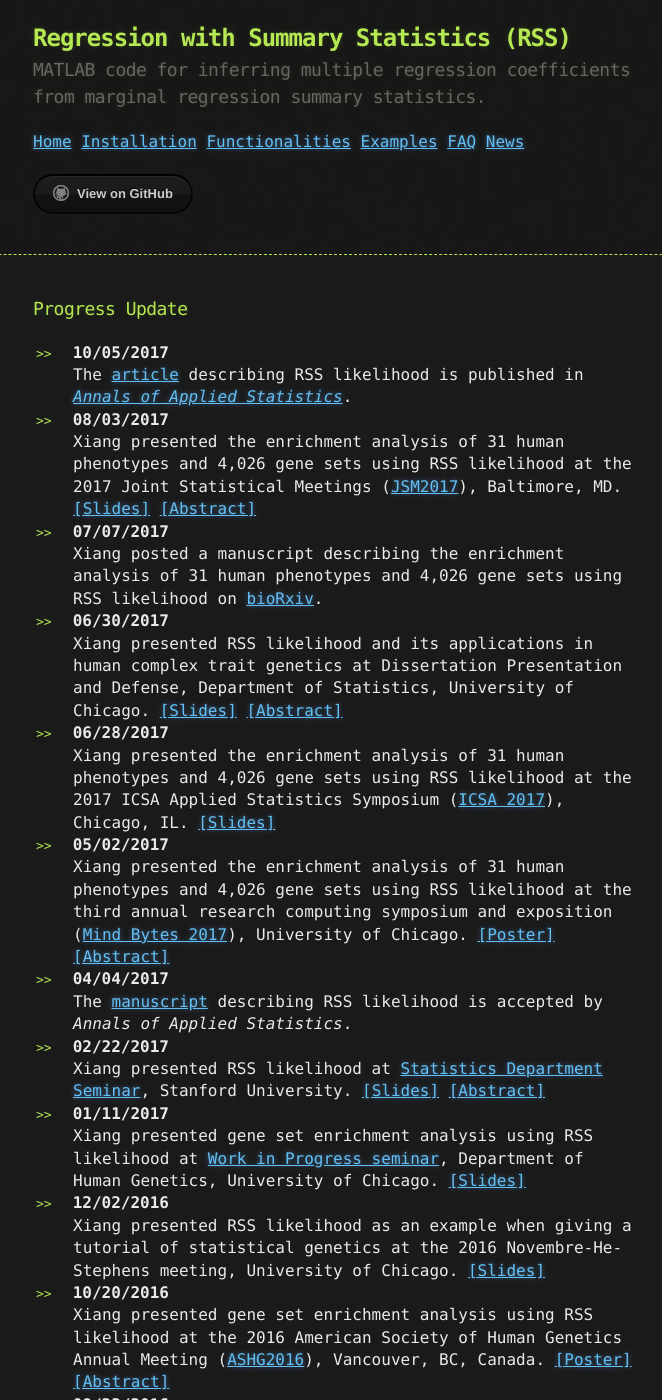
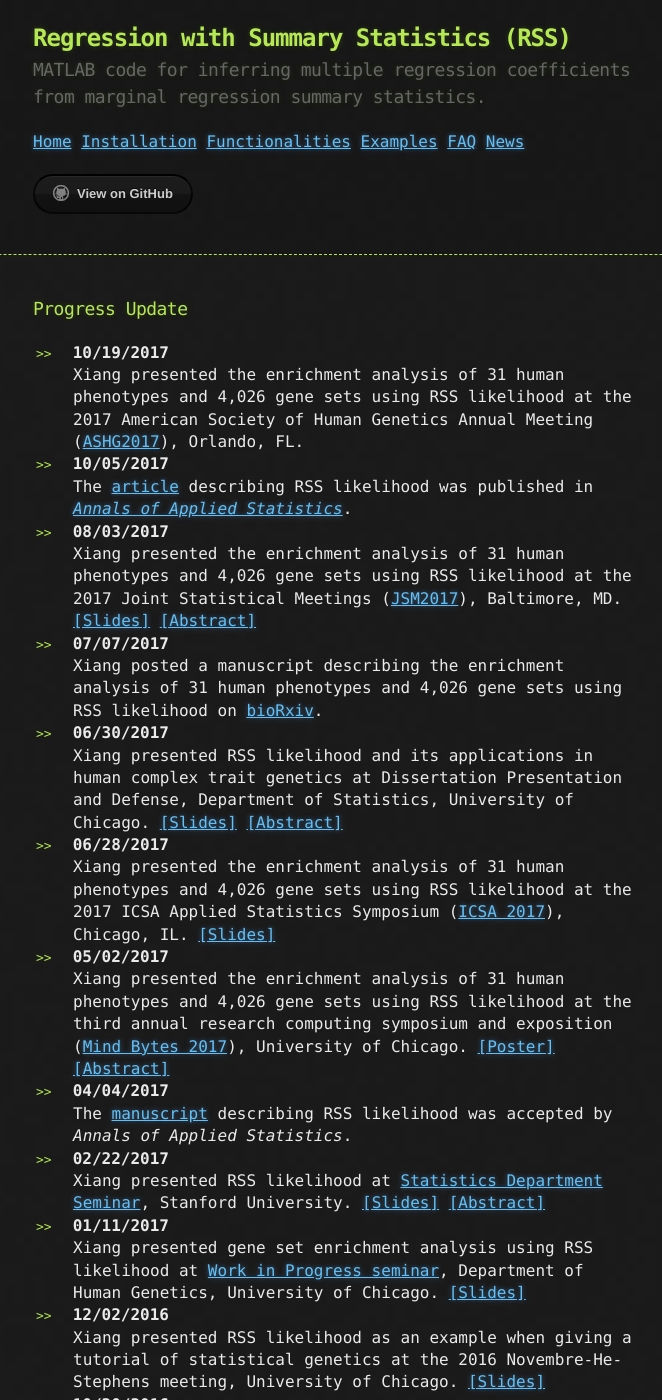
Before and after one commit to stephenslab/rss, a Jekyll site: the page built from docs/News.md, in a window 1280 px wide and 1400 px high. Shown: the whole window, without its empty margins (307-969 px from the left). Built offline with Jekyll 4.4.1, drawn with Linux system fonts in a browser that asks for light colours; our own code applies the rules of GitHub Pages for plain Markdown files.

Commit message:
update news

```diff
--- a/docs/News.md
+++ b/docs/News.md
@@ -1,12 +1,13 @@
 ### Progress Update
 
-- **10/05/2017**<br> The [article](http://stephenslab.uchicago.edu/assets/papers/Zhu2017.pdf) describing RSS likelihood is published in [*Annals of Applied Statistics*](http://dx.doi.org/10.1214/17-AOAS1046).
+- **10/19/2017**<br> Xiang presented the enrichment analysis of 31 human phenotypes and 4,026 gene sets using RSS likelihood at the 2017 American Society of Human Genetics Annual Meeting ([ASHG2017](http://www.ashg.org/2017meeting/)), Orlando, FL.
+- **10/05/2017**<br> The [article](http://stephenslab.uchicago.edu/assets/papers/Zhu2017.pdf) describing RSS likelihood was published in [*Annals of Applied Statistics*](http://dx.doi.org/10.1214/17-AOAS1046).
 - **08/03/2017**<br> Xiang presented the enrichment analysis of 31 human phenotypes and 4,026 gene sets using RSS likelihood at the 2017 Joint Statistical Meetings ([JSM2017](https://ww2.amstat.org/meetings/jsm/2017)), Baltimore, MD. [[Slides]](http://www.stat.uchicago.edu/~xiangzhu/JSM_20170803.pdf) [[Abstract]](https://ww2.amstat.org/meetings/jsm/2017/onlineprogram/AbstractDetails.cfm?abstractid=322545)
 - **07/07/2017**<br> Xiang posted a manuscript describing the enrichment analysis of 31 human phenotypes and 4,026 gene sets using RSS likelihood on [bioRxiv](http://www.biorxiv.org/content/early/2017/07/08/160770).
 - **06/30/2017**<br> Xiang presented RSS likelihood and its applications in human complex trait genetics at Dissertation Presentation and Defense, Department of Statistics, University of Chicago. [[Slides]](http://www.stat.uchicago.edu/~xiangzhu/THESIS_20170630.html) [[Abstract]](https://galton.uchicago.edu/students/seminars/2016-2017/zhu_xiang063017.pdf)
 - **06/28/2017**<br> Xiang presented the enrichment analysis of 31 human phenotypes and 4,026 gene sets using RSS likelihood at the 2017 ICSA Applied Statistics Symposium ([ICSA 2017](http://bioinfo.stats.northwestern.edu/~icsa/)), Chicago, IL. [[Slides]](http://www.stat.uchicago.edu/~xiangzhu/ICSA_20170628.pdf)
-- **05/02/2017**<br> Xiang presented the enrichment analysis of 31 human phenotypes and 4,026 gene sets using RSS likelihood at the third annual research computing symposium and exposition ([Mind Bytes 2017](http://mindbytes.uchicago.edu/)), University of Chicago. [[Poster]](http://mindbytes.uchicago.edu/posters/04242017110702_posterzhu042417.pdf) [[Abstract]](http://mindbytes.uchicago.edu/gallery.php)
-- **04/04/2017**<br> The [manuscript](https://doi.org/10.1101/042457) describing RSS likelihood is accepted by *Annals of Applied Statistics*.
+- **05/02/2017**<br> Xiang presented the enrichment analysis of 31 human phenotypes and 4,026 gene sets using RSS likelihood at the third annual research computing symposium and exposition ([Mind Bytes 2017](http://mindbytes.uchicago.edu/)), University of Chicago. [[Poster]](https://mindbytes.uchicago.edu/2017/posters/04242017110702_posterzhu042417.pdf) [[Abstract]](https://mindbytes.uchicago.edu/2017/callforposters.php)
+- **04/04/2017**<br> The [manuscript](https://doi.org/10.1101/042457) describing RSS likelihood was accepted by *Annals of Applied Statistics*.
 - **02/22/2017**<br> Xiang presented RSS likelihood at [Statistics Department Seminar](https://statistics.stanford.edu/events/bayesian-large-scale-regression-model-genome-wide-summary-data), Stanford University. [[Slides]](http://www.stat.uchicago.edu/~xiangzhu/STANFORD_20170222.html) [[Abstract]](https://statistics.stanford.edu/sites/default/files/Feb22-2017.pdf)
 - **01/11/2017**<br> Xiang presented gene set enrichment analysis using RSS likelihood at [Work in Progress seminar](http://genes.uchicago.edu/page/work-progress-series), Department of Human Genetics, University of Chicago. [[Slides]](http://www.stat.uchicago.edu/~xiangzhu/WIP_20170111.html)
 - **12/02/2016**<br> Xiang presented RSS likelihood as an example when giving a tutorial of statistical genetics at the 2016 Novembre-He-Stephens meeting, University of Chicago. [[Slides]](http://www.stat.uchicago.edu/~xiangzhu/gwas_tutorial)
```
